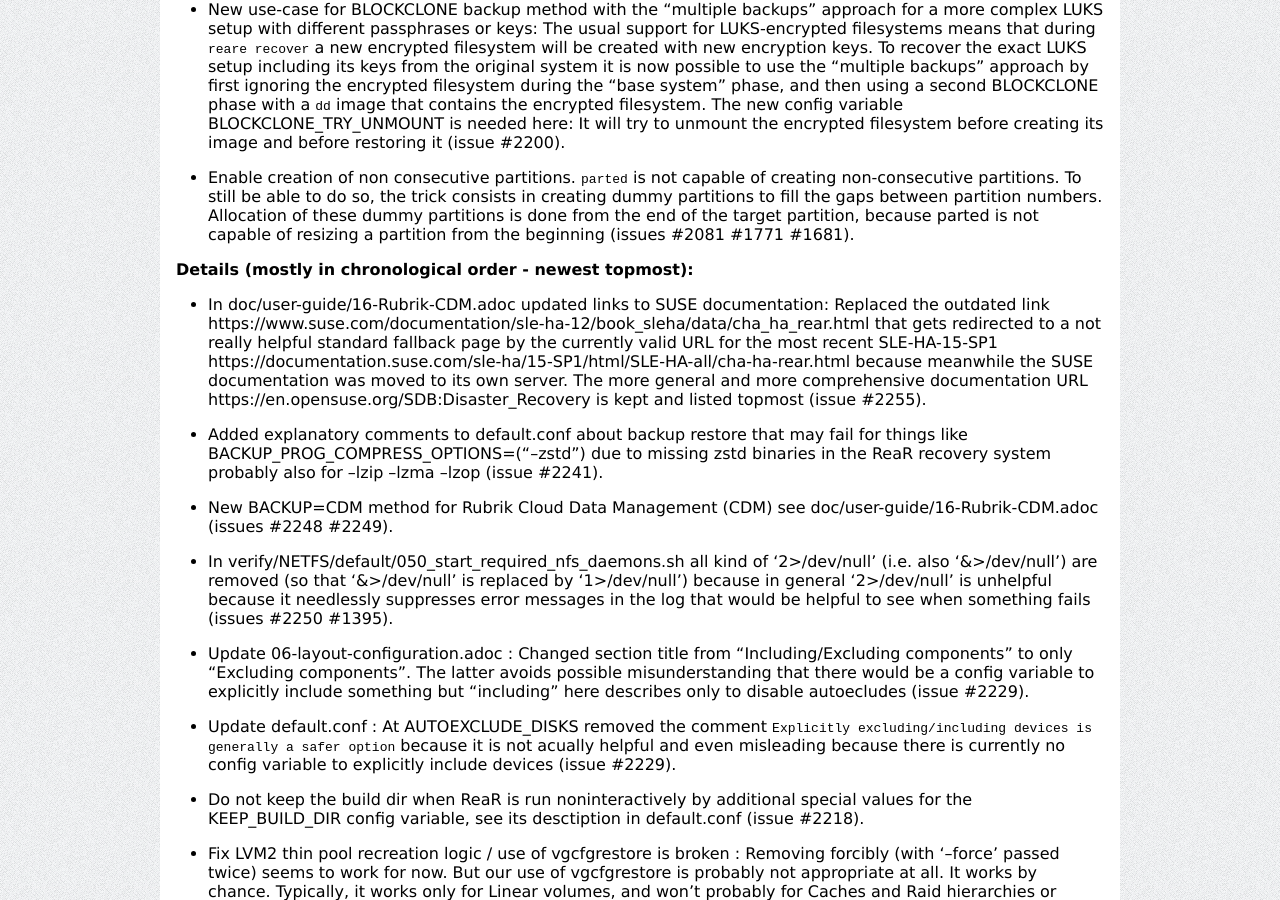
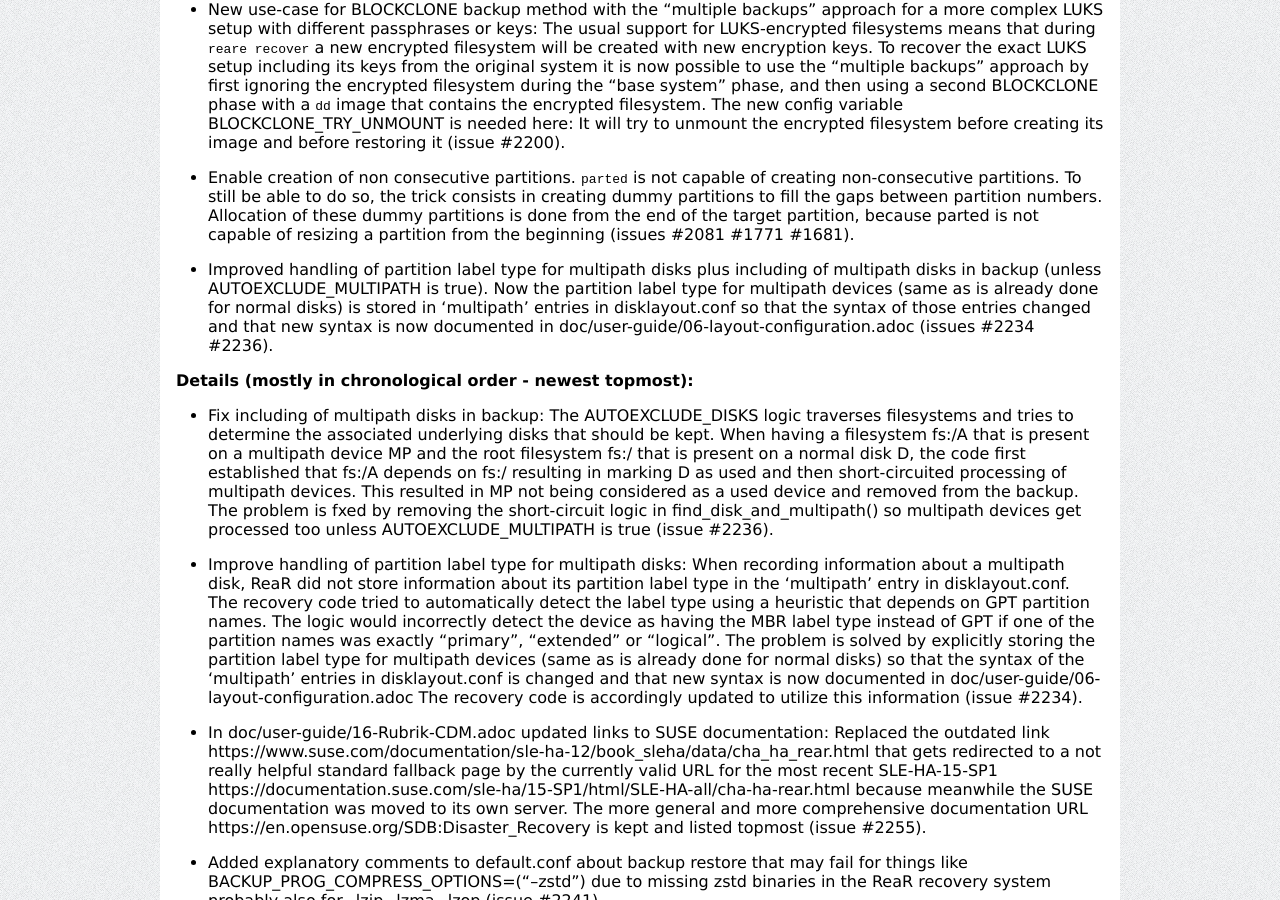
Before and after one commit to rear/rear.github.com, a Jekyll site: the page built from documentation/release-notes-2-6.md, in a window 1280 px wide and 900 px high, scrolled down 3193 px. Built offline with Jekyll 4.4.1, drawn with Linux system fonts in a browser that asks for light colours; comment, search, counter and statistics services are not loaded.

Commit message:
Update release-notes-2-6.md
Added latest GitHub commits to release notes.

```diff
--- a/documentation/release-notes-2-6.md
+++ b/documentation/release-notes-2-6.md
@@ -203,7 +203,44 @@
 is done from the end of the target partition, because parted is not capable
 of resizing a partition from the beginning (issues #2081 #1771 #1681).
 
+* Improved handling of partition label type for multipath disks plus
+including of multipath disks in backup (unless AUTOEXCLUDE_MULTIPATH is true).
+Now the partition label type for multipath devices (same as is already done
+for normal disks) is stored in 'multipath' entries in disklayout.conf
+so that the syntax of those entries changed and that new syntax is now
+documented in doc/user-guide/06-layout-configuration.adoc (issues #2234 #2236).
+
 #### Details (mostly in chronological order - newest topmost):
+
+* Fix including of multipath disks in backup:
+The AUTOEXCLUDE_DISKS logic traverses filesystems and tries
+to determine the associated underlying disks that should be kept.
+When having a filesystem fs:/A that is present on a multipath
+device MP and the root filesystem fs:/ that is present on a normal
+disk D, the code first established that fs:/A depends on fs:/
+resulting in marking D as used and then short-circuited processing
+of multipath devices. This resulted in MP not being considered
+as a used device and removed from the backup.
+The problem is fxed by removing the short-circuit logic in
+find_disk_and_multipath() so multipath devices get processed
+too unless AUTOEXCLUDE_MULTIPATH is true (issue #2236).
+
+* Improve handling of partition label type for multipath disks:
+When recording information about a multipath disk,
+ReaR did not store information about its partition label type
+in the 'multipath' entry in disklayout.conf.
+The recovery code tried to automatically detect the label type
+using a heuristic that depends on GPT partition names.
+The logic would incorrectly detect the device as having the
+MBR label type instead of GPT if one of the partition names
+was exactly "primary", "extended" or "logical".
+The problem is solved by explicitly storing the partition label type
+for multipath devices (same as is already done for normal disks)
+so that the syntax of the 'multipath' entries in disklayout.conf
+is changed and that new syntax is now documented in
+doc/user-guide/06-layout-configuration.adoc
+The recovery code is accordingly updated to utilize this
+information (issue #2234).
 
 * In doc/user-guide/16-Rubrik-CDM.adoc updated links to SUSE documentation:
 Replaced the outdated link
```
